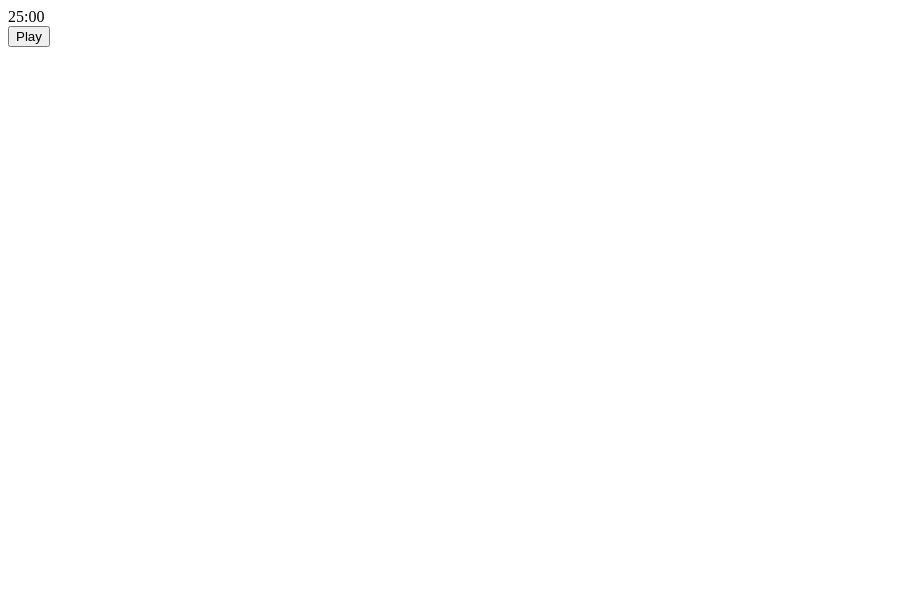
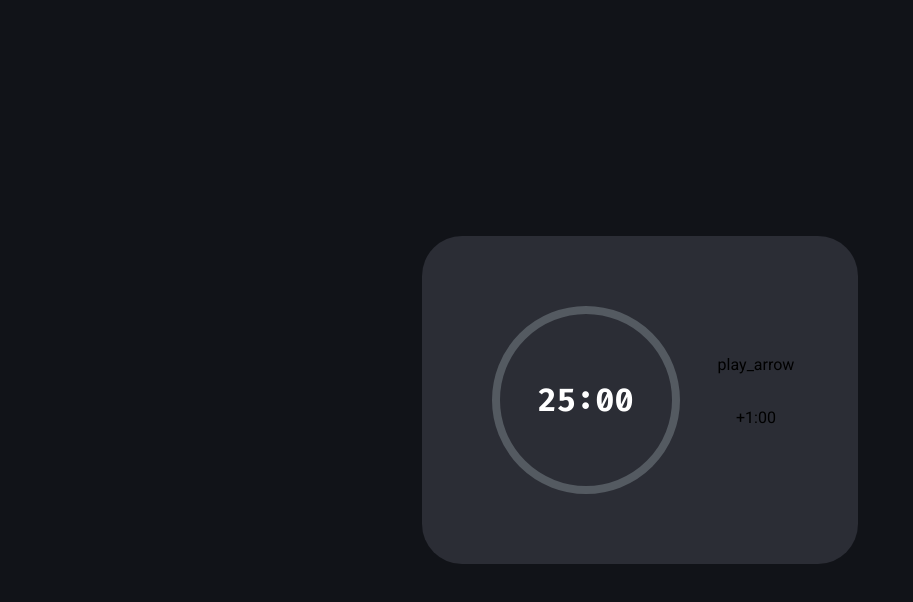
Before and after one commit to victor-adebowale-momodu/chronos, a plain HTML site: page templates/index.html in a window 1280 px wide. Shown: the whole page, without its empty margins (0-913 px from the left). Drawn offline with nearby package versions, Linux system fonts and the light colour scheme.

Commit message:
feat: allow timer state to persist on reloads

```diff
--- a/templates/index.html
+++ b/templates/index.html
@@ -1,18 +1,32 @@
 <!doctype html>
 <html lang="en">
     <head>
+        <meta charset="UTF-8" />
+        <title>ChronOS | The Operating System for Focus.</title>
+
+        <!-- Google Fonts -->
+        <link rel="preconnect" href="https://fonts.googleapis.com" />
+        <link rel="preconnect" href="https://fonts.gstatic.com" crossorigin />
+        <link
+            href="https://fonts.googleapis.com/css2?family=Fira+Code:wght@300..700&display=swap"
+            rel="stylesheet"
+        />
+        <link
+            href="https://fonts.googleapis.com/css2?family=Roboto:wght@400;500;700&display=swap"
+            rel="stylesheet"
+        />
         <link
             href="https://fonts.googleapis.com/icon?family=Material+Symbols+Outlined"
             rel="stylesheet"
         />
+
+        <!-- Alpine.js -->
         <script
             defer
             src="https://cdn.jsdelivr.net/npm/alpinejs@3.x.x/dist/cdn.min.js"
         ></script>
-        <link
-            href="https://fonts.googleapis.com/css2?family=Roboto:wght@400;500;700&display=swap"
-            rel="stylesheet"
-        />
+
+        <!-- Material Web Components -->
         <script type="importmap">
             {
                 "imports": {
@@ -25,68 +39,246 @@
             import { styles as typescaleStyles } from "@material/web/typography/md-typescale-styles.js";
             document.adoptedStyleSheets.push(typescaleStyles.styleSheet);
         </script>
-        <link rel="preconnect" href="https://fonts.googleapis.com" />
-        <link rel="preconnect" href="https://fonts.gstatic.com" crossorigin />
-        <link
-            href="https://fonts.googleapis.com/css2?family=Fira+Code:wght@300..700&display=swap"
-            rel="stylesheet"
-        />
+
+        <style>
+            :root {
+                --color-background: #111318;
+                --color-surface: #2b2d35;
+                --color-track: #545a61;
+                --color-text-primary: #ffffff;
+
+                --timer-size: 200px;
+                --ring-radius: 45;
+                --ring-stroke-width: 4;
+
+                --card-border-radius: 40px;
+                --card-padding: 4rem;
+
+                --button-border-radius: 16px;
+                --button-size: 56px;
+                --button-label-size: 12px;
+
+                --font-mono: "Fira Code", monospace;
+                --font-sans: "Roboto", sans-serif;
+            }
+
+            * {
+                box-sizing: border-box;
+                margin: 0;
+                padding: 0;
+            }
+
+            body {
+                background-color: var(--color-background);
+                font-family: var(--font-sans);
+                min-height: 100vh;
+                display: flex;
+                justify-content: center;
+                align-items: center;
+            }
+
+            md-filled-tonal-button {
+                --md-filled-tonal-button-container-shape: var(
+                    --button-border-radius
+                );
+                --md-filled-tonal-button-label-text-size: var(
+                    --button-label-size
+                );
+                width: var(--button-size);
+                height: var(--button-size);
+                display: flex;
+                justify-content: center;
+                align-items: center;
+            }
+
+            .timer-card {
+                background-color: var(--color-surface);
+                border-radius: var(--card-border-radius);
+                padding: var(--card-padding);
+                display: flex;
+                gap: 2rem;
+                align-items: center;
+            }
+
+            .timer-ring-container {
+                position: relative;
+                width: var(--timer-size);
+                height: var(--timer-size);
+                display: flex;
+                justify-content: center;
+                align-items: center;
+            }
+
+            .timer-display {
+                position: absolute;
+                display: flex;
+                flex-direction: column;
+                align-items: center;
+                justify-content: center;
+                color: var(--color-text-primary);
+            }
+
+            .timer-display__time {
+                font-family: var(--font-mono);
+                font-size: 2rem;
+                font-weight: 700;
+                line-height: 1;
+            }
+
+            .timer-display__reset {
+                padding-top: 8px;
+                cursor: pointer;
+            }
+
+            .timer-controls {
+                display: flex;
+                flex-direction: column;
+                gap: 1rem;
+                align-items: center;
+            }
+        </style>
     </head>
+
     <body>
-        <div class="pomodorro-timer" x-data="pomodorroTimer()">
-            <div x-text="formatTime()"></div>
+        <div class="timer-card" x-data="pomodoroTimer()">
+            <div class="timer-ring-container">
+                <svg
+                    class="timer-ring"
+                    width="200"
+                    height="200"
+                    viewBox="0 0 100 100"
+                >
+                    <circle
+                        class="timer-ring__track"
+                        cx="50"
+                        cy="50"
+                        r="45"
+                        fill="none"
+                        stroke="var(--color-track)"
+                        stroke-width="4"
+                    />
+                </svg>
 
-            <button
-                @click="onPlayOrPause()"
-                x-text="isPaused ? 'Play' : 'Pause'"
-            ></button>
-            <button @click="onReset()" x-show="isRunning">Reset</button>
+                <div class="timer-display">
+                    <span
+                        class="timer-display__time"
+                        x-text="formatTime()"
+                    ></span>
+                    <md-icon
+                        class="timer-display__reset"
+                        x-show="timerState !== TimerState.IDLE"
+                        @click="onReset()"
+                        >replay</md-icon
+                    >
+                </div>
+            </div>
+
+            <div class="timer-controls">
+                <md-fab @click="onPlayOrPause()">
+                    <md-icon
+                        slot="icon"
+                        x-text="timerState === TimerState.RUNNING ? 'pause' : 'play_arrow'"
+                    ></md-icon>
+                </md-fab>
+
+                <md-filled-tonal-button @click="addTime()"
+                    >+1:00</md-filled-tonal-button
+                >
+            </div>
         </div>
     </body>
+
     <script>
-        const DURATION_SECS = 1500;
-        const INCREMENT_SECS = 30;
+        const DEFAULT_DURATION_SECS = 25 * 60; // 25 minutes
+        const INCREMENT_SECS = 60; // +1 minute per tap
+        const STORAGE_KEY = "chronos_timer";
+        const TimerState = Object.freeze({
+            IDLE: "idle",
+            RUNNING: "running",
+            PAUSED: "paused",
+        });
+
+        function saveTimerData(seconds, timerState) {
+            localStorage.setItem(
+                STORAGE_KEY,
+                JSON.stringify({ seconds, timerState }),
+            );
+        }
+
+        function loadTimerData() {
+            const timerData = localStorage.getItem(STORAGE_KEY);
+            return timerData ? JSON.parse(timerData) : null;
+        }
+
         document.addEventListener("alpine:init", () => {
-            Alpine.data("pomodorroTimer", () => ({
-                isRunning: false,
-                isPaused: true,
-                timer: null,
-                seconds: DURATION_SECS,
+            Alpine.data("pomodoroTimer", () => ({
+                seconds: DEFAULT_DURATION_SECS,
+                timerState: TimerState.IDLE,
+                _interval: null,
 
-                init() {},
+                init() {
+                    const timerData = loadTimerData();
+                    if (timerData) {
+                        this.seconds = timerData.seconds;
+                        if (timerData.timerState === TimerState.RUNNING) {
+                            this._startTimer();
+                        }
+                    }
+
+                    this.$watch("seconds", (val) =>
+                        saveTimerData(val, this.timerState),
+                    );
+                    this.$watch("timerState", (val) =>
+                        saveTimerData(this.seconds, val),
+                    );
+                },
+
                 onPlayOrPause() {
-                    if (this.isPaused) {
-                        if (!this.isRunning) {
-                            this.isRunning = true;
-                        }
-
-                        this.isPaused = false;
-                        this.timer = setInterval(() => {
-                            if (this.seconds > 0) {
-                                this.seconds--;
-                            } else {
-                                alert("Time is up!");
-                                this.onReset();
-                            }
-                        }, 1000);
+                    if (this.timerState === TimerState.RUNNING) {
+                        this._pauseTimer();
                     } else {
-                        this.isPaused = true;
-                        clearInterval(this.timer);
+                        this._startTimer();
                     }
                 },
+
                 onReset() {
-                    this.isRunning = false;
-                    this.isPaused = true;
-                    clearInterval(this.timer);
-                    this.seconds = DURATION_SECS;
+                    this._clearInterval();
+                    this.timerState = TimerState.IDLE;
+                    this.seconds = DEFAULT_DURATION_SECS;
                 },
+
                 addTime() {
                     this.seconds += INCREMENT_SECS;
                 },
+
                 formatTime() {
-                    MM = `${Math.floor(this.seconds / 60)}`.padStart(2, "0");
-                    SS = `${this.seconds % 60}`.padStart(2, "0");
-                    return `${MM}:${SS}`;
+                    const minutes = String(
+                        Math.floor(this.seconds / 60),
+                    ).padStart(2, "0");
+                    const secs = String(this.seconds % 60).padStart(2, "0");
+                    return `${minutes}:${secs}`;
+                },
+
+                _startTimer() {
+                    this.timerState = TimerState.RUNNING;
+                    this._interval = setInterval(() => {
+                        if (this.seconds > 0) {
+                            this.seconds--;
+                        } else {
+                            alert("Time is up!");
+                            this.onReset();
+                        }
+                    }, 1000);
+                },
+
+                _pauseTimer() {
+                    this.timerState = TimerState.PAUSED;
+                    this._clearInterval();
+                },
+
+                _clearInterval() {
+                    clearInterval(this._interval);
+                    this._interval = null;
                 },
             }));
         });
```
